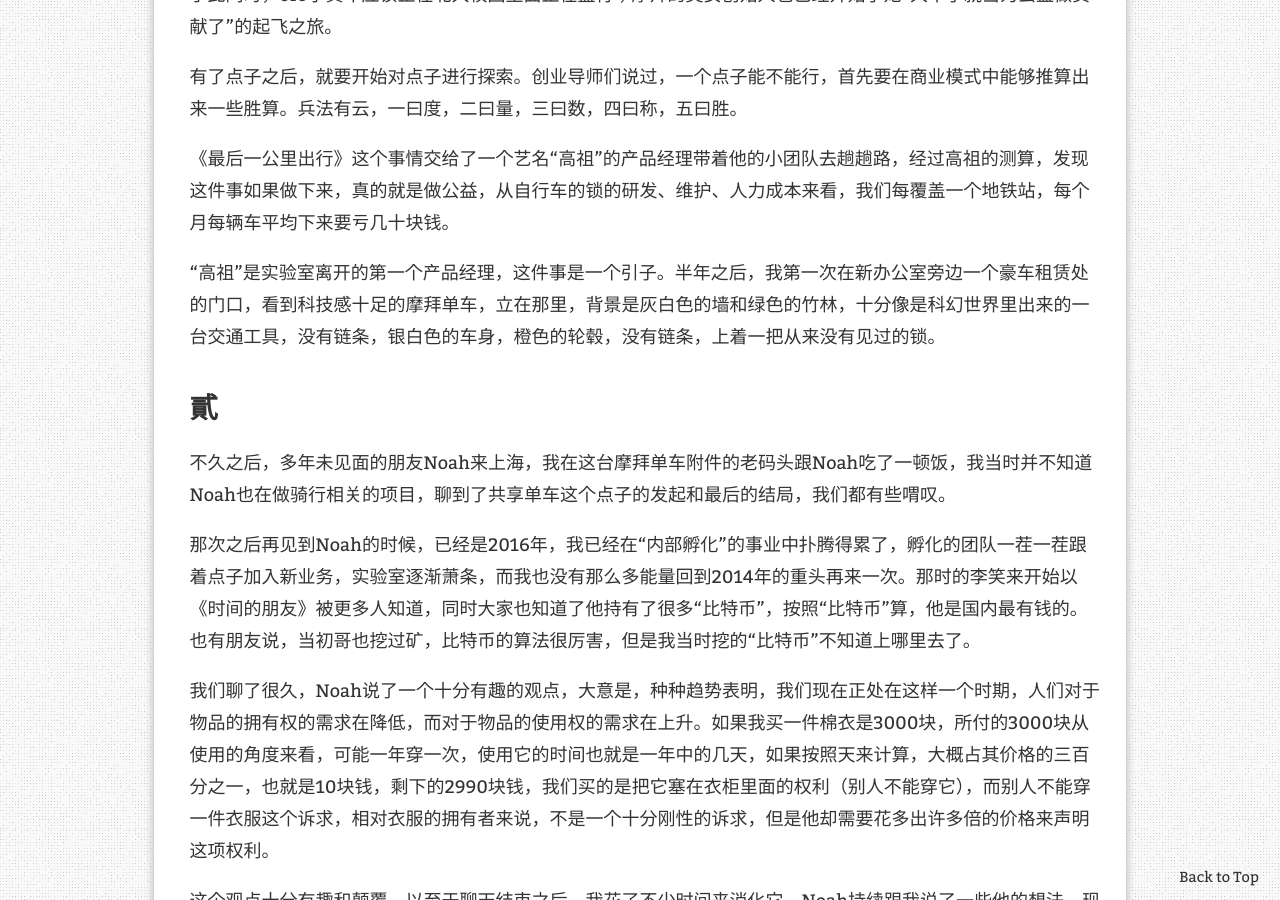
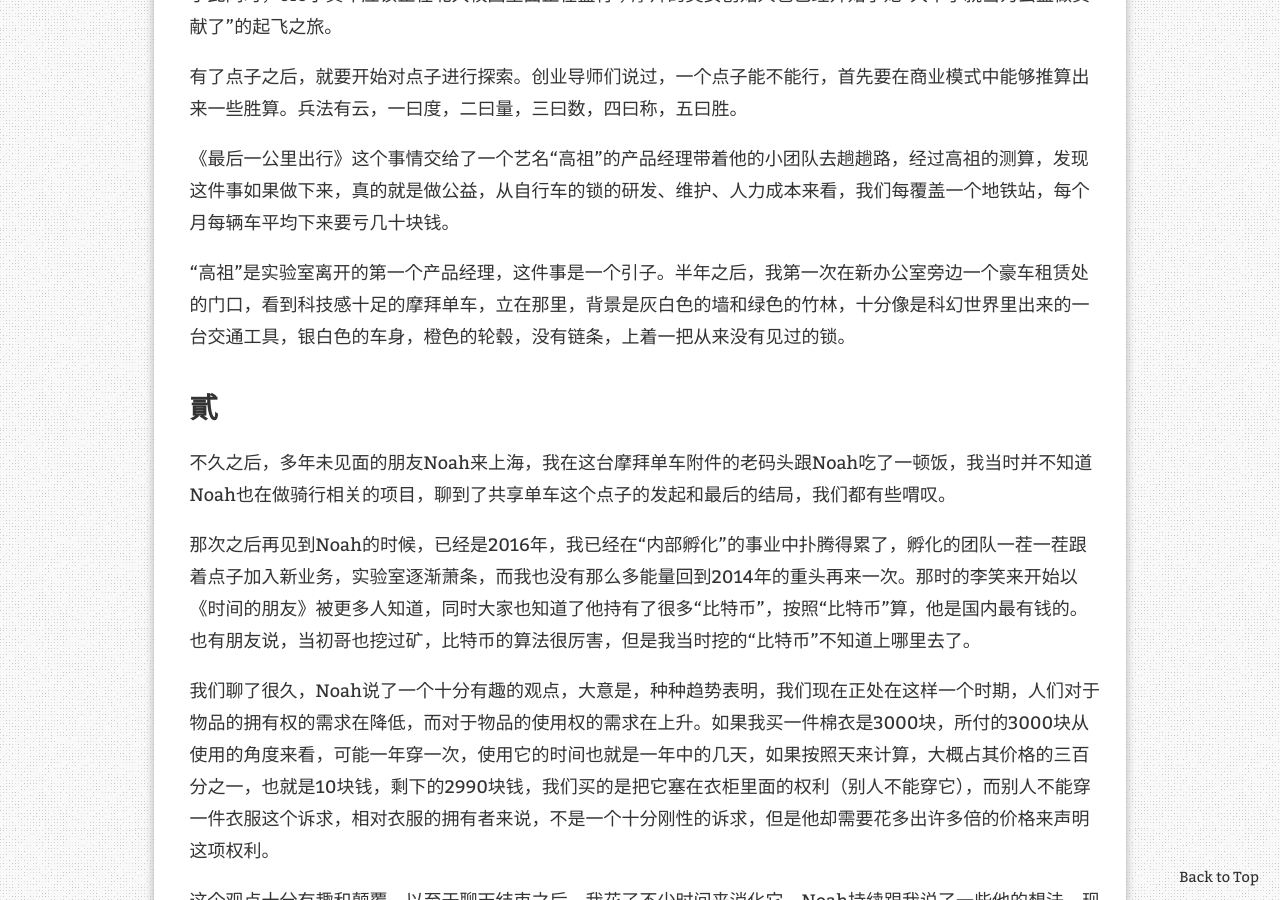
Before and after one commit to qinwenshi/sh, a Jekyll site: the page built from _posts/2019-10-28-inevitable-my-internert-experience-2014-2017.md, in a window 1280 px wide and 900 px high, scrolled down 970 px. Built offline with Jekyll 4.4.1, drawn with Linux system fonts in a browser that asks for light colours; nearby versions of some CDN libraries; comment, search, counter and statistics services are not loaded.

Commit message:
Fixed typo

```diff
--- a/_posts/2019-10-28-inevitable-my-internert-experience-2014-2017.md
+++ b/_posts/2019-10-28-inevitable-my-internert-experience-2014-2017.md
@@ -25,7 +25,7 @@ redirect_from:
 
 《最后一公里出行》这个事情交给了一个艺名“高祖”的产品经理带着他的小团队去趟趟路，经过高祖的测算，发现这件事如果做下来，真的就是做公益，从自行车的锁的研发、维护、人力成本来看，我们每覆盖一个地铁站，每个月每辆车平均下来要亏几十块钱。
 
-“高祖”是实验室离开的第一个产品经理，这件事是一个引子。半年之后，我第一次在新办公室旁边一个豪车租赁处的门口，看到科技感十足的摩拜单车，立在那里，背景是灰白色的墙和绿色的竹林，十分像是科幻世界里出来的一台交通工具，没有链条，银白色的车身，橙色的轮毂，没有链条，上着一把从来没有见过的锁。
+“高祖”是实验室离开的第一个产品经理，这件事是一个引子。半年之后，我第一次在新办公室旁边一个豪车租赁处的门口，看到科技感十足的摩拜单车，立在那里，背景是灰白色的墙和绿色的竹林，十分像是科幻世界里出来的一台交通工具，银白色的车身，橙色的轮毂，没有链条，上着一把从来没有见过的锁。
 
 ## 貳
 
```
